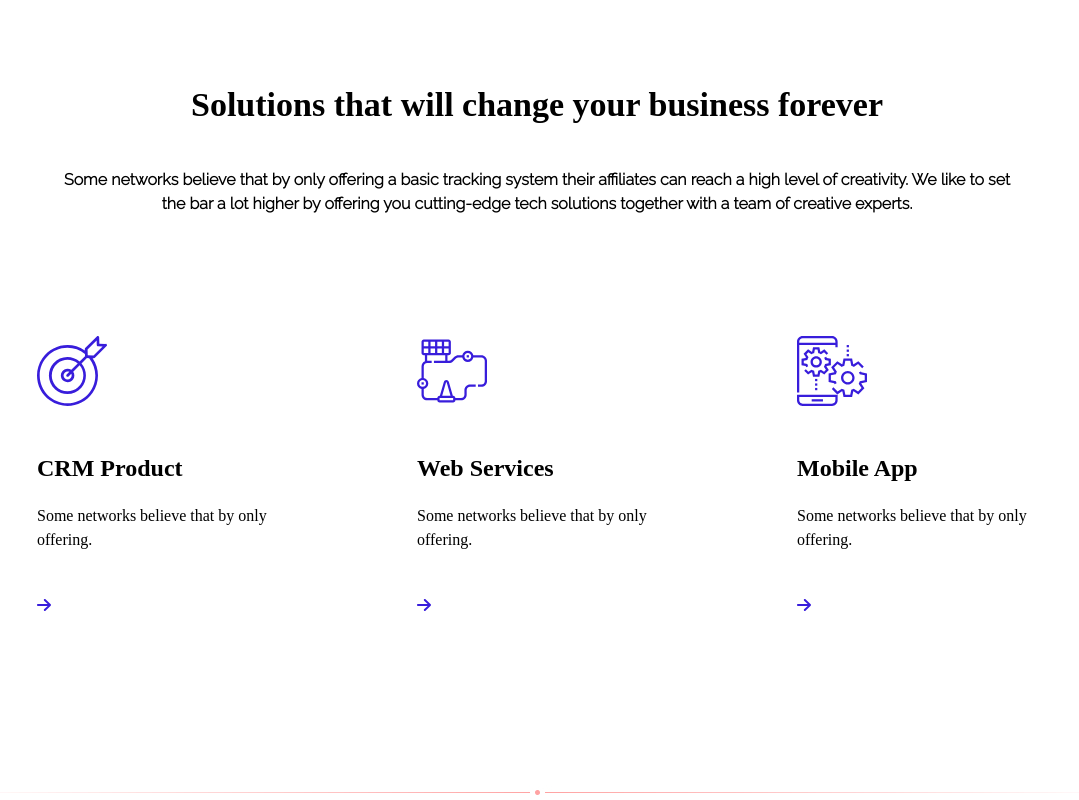
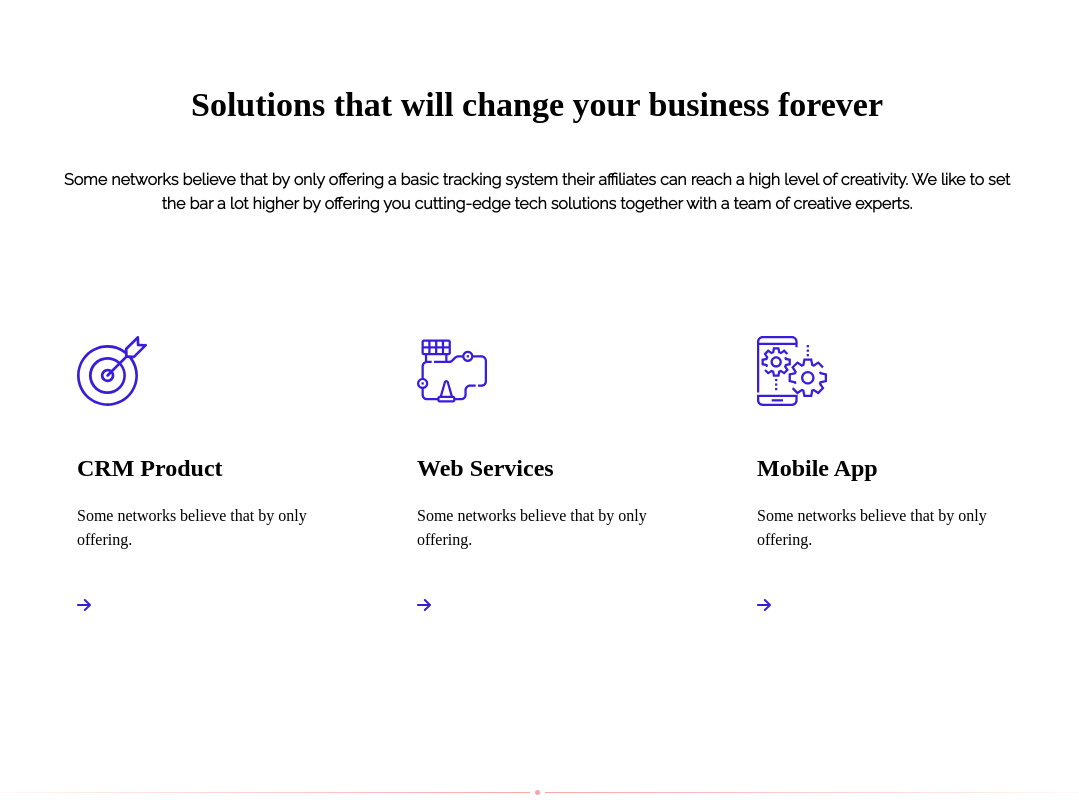
Before and after one commit to iryyysh/udix_landing_page, a plain HTML site: page index.html in a window 1280 px wide. Shown: the part 1592-2392 px from the top of the page, without its empty margins (103-1182 px from the left). Drawn offline with Linux system fonts and the light colour scheme; a web font is replaced by a local one.

Commit message:
Fix CSS for the 3rd section

```diff
--- a/#source/scss/style.scss
+++ b/#source/scss/style.scss
@@ -411,7 +411,7 @@ body {
 }
 
 .items__item {
-    margin: 0 40px;
+    margin: 0 20px;
     width: 300px;
 
     position: relative;
```
Also changed, not shown: css/style.css.
